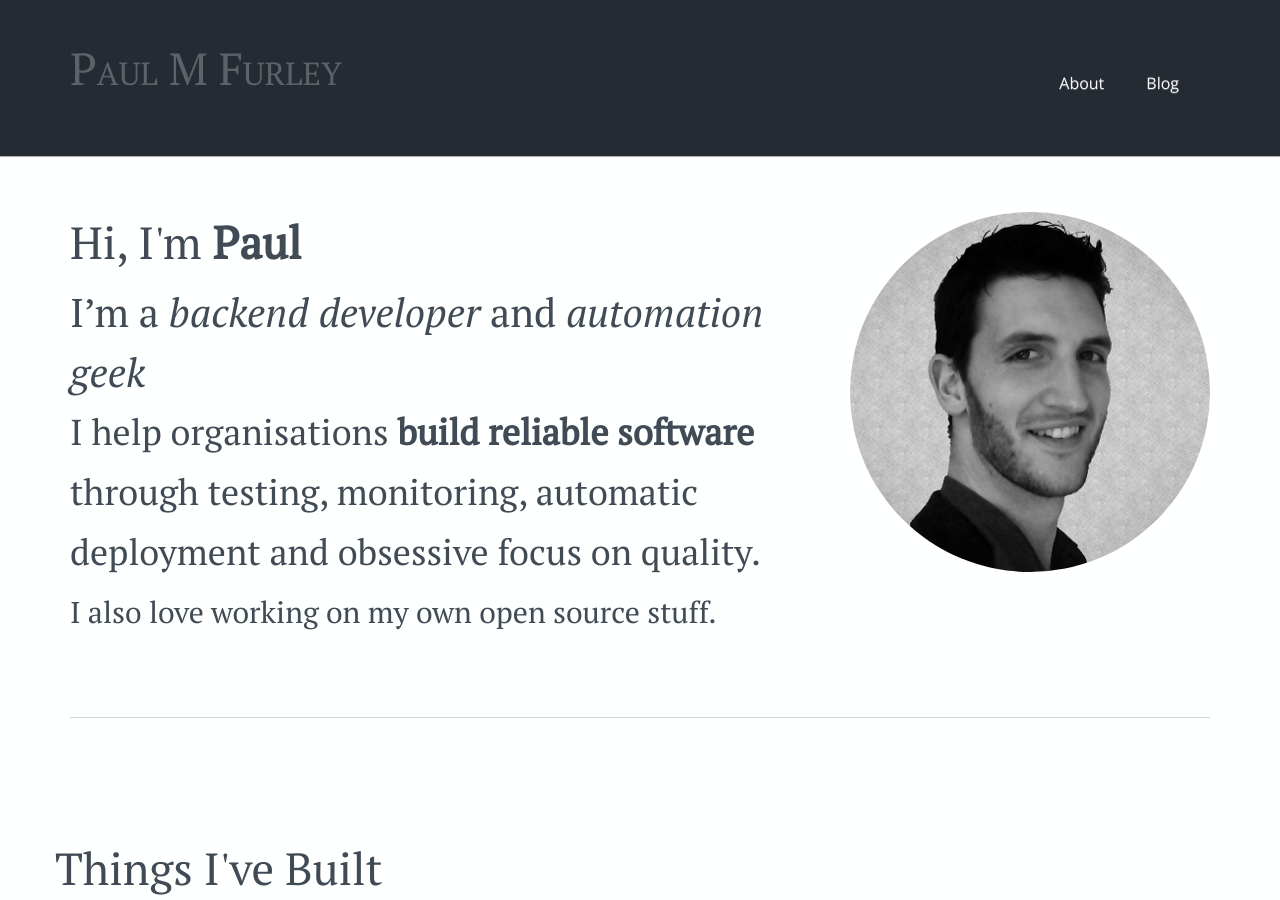
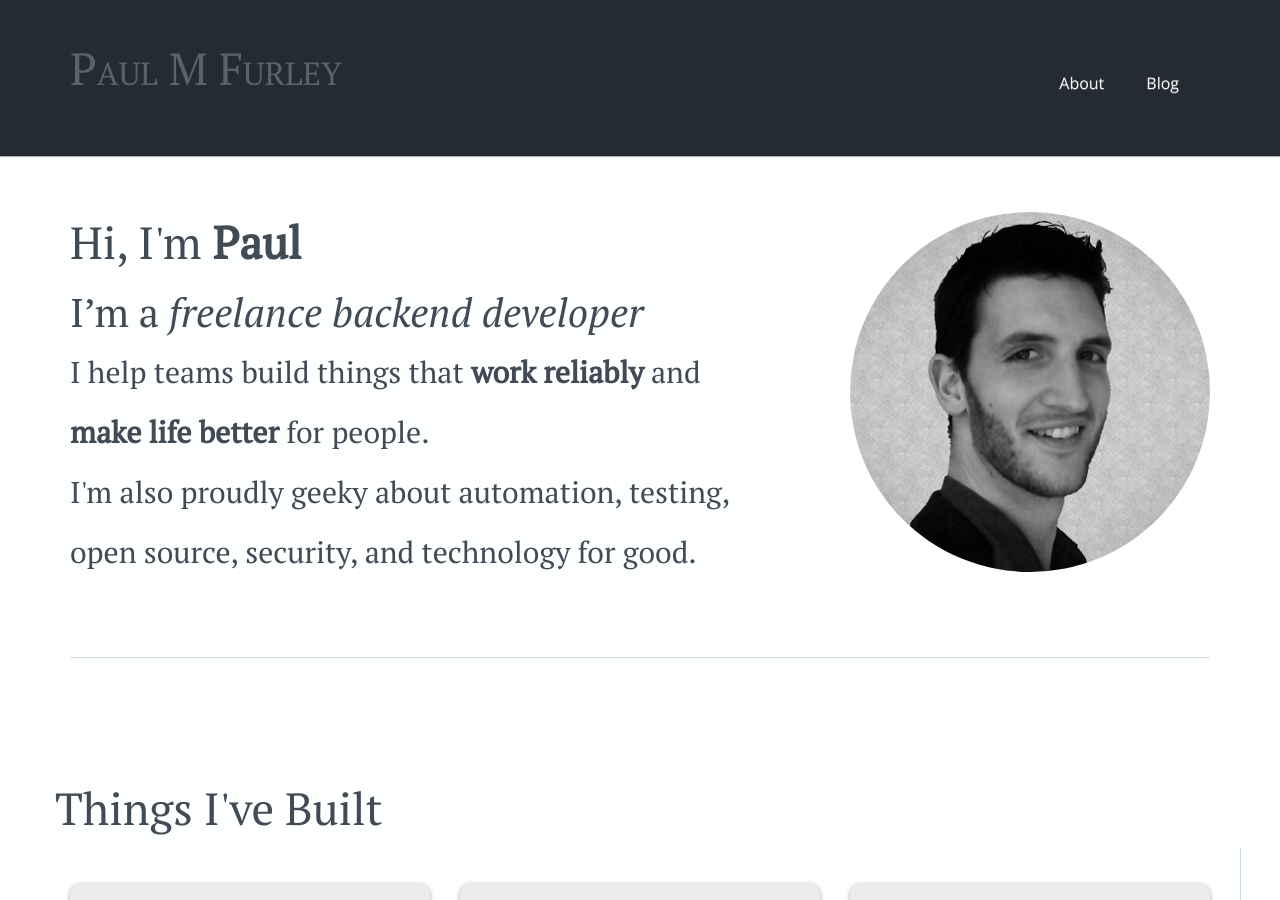
Before and after one commit to fawkesley/paulfurley.github.io, a Jekyll site: the page built from index.html, in a window 1280 px wide and 900 px high. Built offline with Jekyll 4.4.1, drawn with Linux system fonts in a browser that asks for light colours; nearby versions of some CDN libraries.

Commit message:
Update focus of the front page bio

```diff
--- a/index.html
+++ b/index.html
@@ -11,17 +11,16 @@ permalink: /
       <img src="/img/paul-m-furley-backend-developer.png" alt="Willy Wonka" class="about-portrait img-responsive">
         <h1>Hi, I'm <span class="about-bold">Paul</span></h1>
 
-        <span class="about-large">I’m a <span class="about-italic">backend
-            developer</span> and <span class="about-italic">automation geek</span></span>
+        <span class="about-large">I’m a <span class="about-italic">
+            freelance backend developer</span></span>
 
         <br>
-        <span class="about-medium">
-          I help organisations <b>build reliable software</b> through testing,
-          monitoring, automatic deployment and obsessive focus on quality.
+        <span class="about-small">
+          I help teams build things that <b>work reliably</b> and <br/><b>make life better</b> for people.
         </span>
 
         <br>
-        <span class="about-small">I also love working on my own open source stuff.</span>
+        <span class="about-small">I'm also proudly geeky about automation, testing, open source, security, and technology for good.</span>
 
         <hr>
     </div>
```
